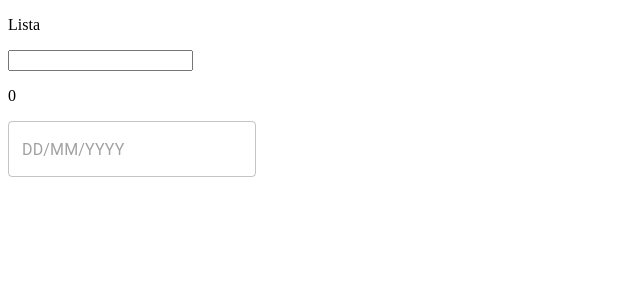
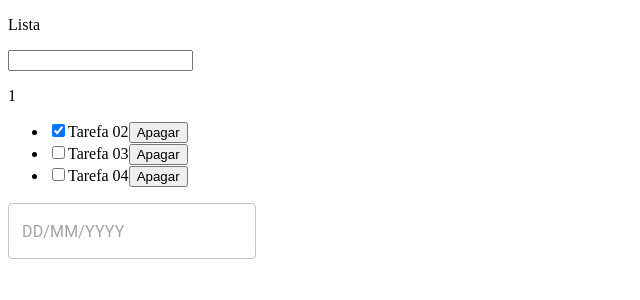
Before and after one commit to talitafsantos/aulas-react-typescript, a React (Create React App) app: page /pagina-inicial in a window 1280 px wide. Shown: the top 300 px of the page, without its empty margins (0-640 px from the left). Built offline with nearby package versions, Linux system fonts and the light colour scheme; data requests are answered from the project's data file.

Commit message:
feat: finalizado projeto básico React

```diff
--- a/mock/db.json
+++ b/mock/db.json
@@ -1,14 +1,19 @@
 {
   "tarefas": [
     {
-      "id": 1,
-      "title": "Tarefa 01",
-      "isCompleted": false
+      "title": "Tarefa 02",
+      "isCompleted": true,
+      "id": 2
     },
     {
-      "title": "Tarefa 02",
+      "title": "Tarefa 03",
       "isCompleted": false,
-      "id": 2
+      "id": 3
+    },
+    {
+      "title": "Tarefa 04",
+      "isCompleted": false,
+      "id": 4
     }
   ]
 }
--- a/src/app/pages/dashboard/Dashboard.tsx
+++ b/src/app/pages/dashboard/Dashboard.tsx
@@ -1,14 +1,22 @@
-import { useCallback, useState } from "react";
-
-interface ITarefa {
-    id: number;
-    title: string;
-    isCompleted: boolean;
-}
+import { useCallback, useEffect, useState } from "react";
+import { ITarefa, TarefasService } from "../../shared/services/api/tarefas/TarefasService";
+import { ApiException } from "../../shared/services/api/ApiException";
 
 export const Dashboard = () => {
 
 const [lista, setLista] = useState<ITarefa[]>([]);
+
+useEffect(() => {
+    TarefasService.getAll()
+    .then((result) => {
+
+        if(result instanceof ApiException) {
+            alert(result.message);
+        } else {
+            setLista(result);
+        }
+    })
+}, []);
 
 const handleInputKeyDown: React.KeyboardEventHandler<HTMLInputElement> = useCallback ((e) => {
     if (e.key === "Enter") {
@@ -18,20 +26,54 @@
 
         e.currentTarget.value = "";
 
-            setLista((oldLista) => {
-                if (oldLista.some((ListItem) => ListItem.title === value)) return oldLista;
+        if (lista.some((ListItem) => ListItem.title === value)) return;
 
-                return [...oldLista,
-                    {
-                        id: oldLista.length,
-                        title: value,
-                        isCompleted: false
+        TarefasService.create({title: value, isCompleted: false})
+        .then((result) => {
+            if(result instanceof ApiException) {
+                alert(result.message);
+            } else {
+                setLista((oldLista) => [...oldLista,result]);
             }
-                ];
         });
     }
+},[lista]);
 
-    },[]);
+const handleToggleComplete = useCallback((id: number) => {
+
+    const tarefaToUpdate = lista.find((tarefa) => tarefa.id === id);
+    if (!tarefaToUpdate) return;
+
+    TarefasService.updateById(id, {
+        ...tarefaToUpdate,
+        isCompleted: !tarefaToUpdate.isCompleted,
+    })
+    .then((result) => {
+        if(result instanceof ApiException) {
+            alert(result.message);
+        } else {
+        setLista(oldLista => {
+            return oldLista.map(oldListItem => {
+                if (oldListItem.id === id) return result;
+                return oldListItem;
+                });
+            });
+            }
+        });
+    }, [lista]);
+
+    const handleDelete = useCallback((id: number) => {
+        TarefasService.deleteById(id)
+        .then((result) => {
+            if (result instanceof ApiException) {
+                alert(result.message);
+            } else {
+                setLista(oldLista => {
+                    return oldLista.filter(oldListItem => oldListItem.id !== id);
+                });
+            }
+        });
+    }, []);
 
 return (
     <div>
@@ -46,22 +88,12 @@
                 return <li key={listItem.id}>
                     < input type="checkbox"
                     checked={listItem.isCompleted}
-                        onChange={() => {
-                            setLista(oldLista => {
-                                return oldLista.map(oldListItem => {
-                                    const newIsCompleted = oldListItem.title === listItem.title
-                                    ? !oldListItem.isCompleted
-                                    :oldListItem.isCompleted;
+                    onChange={() => handleToggleComplete(listItem.id)}
+                    />
+                    {listItem.title}
 
-                                    return {
-                                        ...oldListItem,
-                                        isSelected: newIsCompleted
-                                    };
-                                });
-                            });
-                        }}
-                        />
-                        {listItem.title}</li>
+                    <button onClick={() => handleDelete(listItem.id)}>Apagar</button>
+                    </li>
             })}
         </ul>
 
--- a/src/app/shared/services/api/tarefas/TarefasService.ts
+++ b/src/app/shared/services/api/tarefas/TarefasService.ts
@@ -2,7 +2,7 @@
 import { ApiException } from "../ApiException";
 
 
-interface ITarefa {
+export interface ITarefa {
     id: number;
     title: string;
     isCompleted: boolean;
@@ -20,7 +20,7 @@
 
 const getById = async (id: number): Promise<ITarefa | ApiException> => {
     try {
-        const { data } = await Api().get(`"/tarefas/${id}"`);
+        const { data } = await Api().get(`/tarefas/${id}`);
         return data;
 
     } catch (error: any) {
@@ -40,7 +40,7 @@
 
 const updateById = async (id: number, dataToUpdate: ITarefa): Promise<ITarefa | ApiException> => {
     try {
-        const { data } = await Api().put(`"/tarefas/${id}"`, dataToUpdate);
+        const { data } = await Api().put(`/tarefas/${id}`, dataToUpdate);
         return data;
 
     } catch (error: any) {
@@ -50,7 +50,7 @@
 
 const deleteById = async (id: number): Promise<undefined | ApiException> => {
     try {
-        const { data } = await Api().delete(`"/tarefas/${id}"`);
+        const { data } = await Api().delete(`/tarefas/${id}`);
         return data;
 
     } catch (error: any) {
```
Lines whose indentation alone changed are shown as unchanged.
